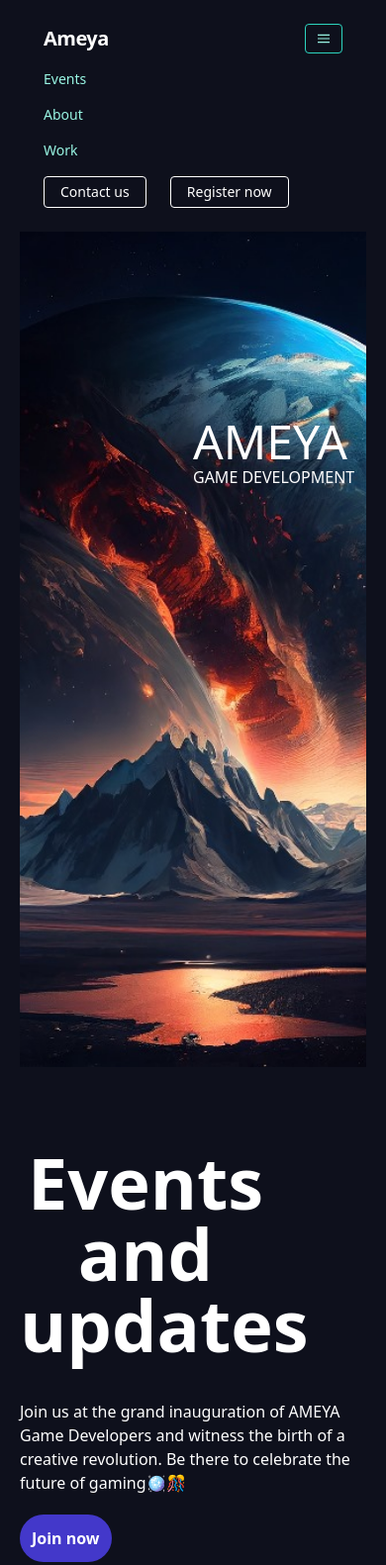
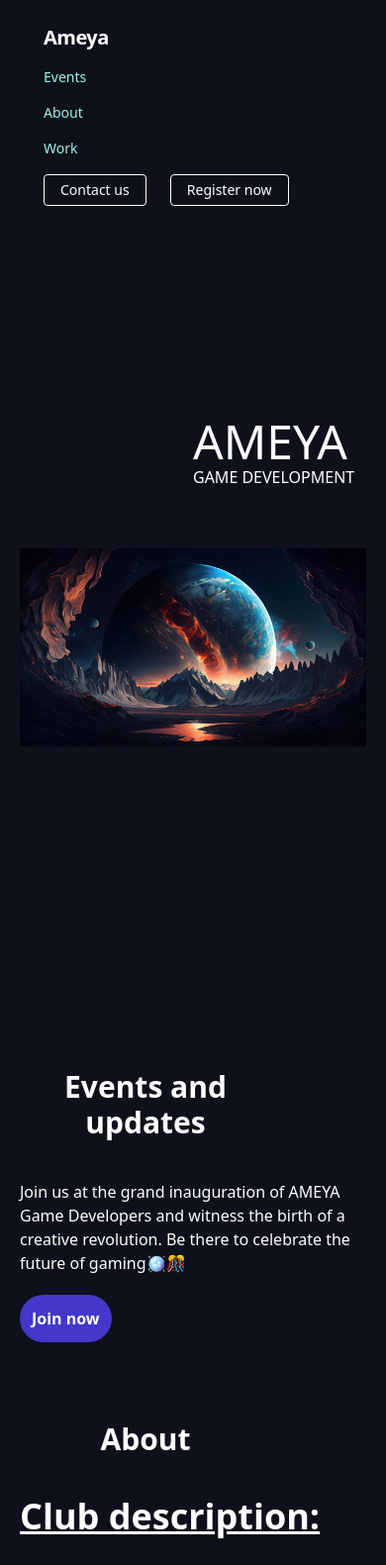
Before and after one commit to AmeyaCreatives/AmeyaCreatives, a website: page index.html in a window 390 px wide. Shown: the top 1581 px of the page at 99% size. Drawn offline with Linux system fonts and the light colour scheme.

Commit message:
Initial commit

```diff
--- a/index.html
+++ b/index.html
@@ -15,7 +15,7 @@
   <body class="max-[640px]:mx-5">
     <header class="flex flex-col justify-center items-center text-white">
       <div class="container">
-        <nav class="flex items-center justify-between flex-wrap p-6">
+        <nav class="flex items-center justify-between flex-wrap p-6 ">
           <div class="flex items-center flex-shrink-0 text-white mr-6">
             <!-- <svg
               class="fill-current h-8 w-8 mr-2"
@@ -30,7 +30,7 @@
             </svg> -->
             <span class="font-semibold text-xl tracking-tight">Ameya</span>
           </div>
-          <div class="block lg:hidden">
+          <!-- <div class="block lg:hidden">
             <button
               class="flex items-center px-3 py-2 border rounded text-teal-200 border-teal-400 hover:text-white hover:border-white"
             >
@@ -43,7 +43,7 @@
                 <path d="M0 3h20v2H0V3zm0 6h20v2H0V9zm0 6h20v2H0v-2z" />
               </svg>
             </button>
-          </div>
+          </div> -->
           <div class="w-full block flex-grow lg:flex lg:items-center lg:w-auto">
             <div class="text-sm lg:flex-grow">
               <a
@@ -85,20 +85,20 @@
     <section class="flex flex-col justify-center items-center">
       <div class="container">
         <img
-          class="h-screen w-screen object-cover relative text-center text-black"
+          class="h-screen w-screen object-contain relative text-center text-black "
           src="asssets/images/background_4.png"
           alt=""
         />
-        <div class="absolute top-2/4 left-2/4 s1-d text-white">
+        <div class="absolute top-2/4 left-2/4 s1-d text-white ">
           <h1 class="text-5xl">AMEYA</h1>
           <span>GAME DEVELOPMENT</span>
         </div>
       </div>
     </section>
     <!-- events and updates section of the page  -->
-    <section class="flex flex-col justify-center items-center mt-20 text-white">
+    <section class="flex flex-col justify-center items-center mt-20 text-white max-[768px]:mt-1">
       <div class="container">
-        <h1 class="text-center mr-24 text-7xl font-bold pb-10">
+        <h1 class="text-center mr-24 text-7xl font-bold pb-10 max-[640px]:text-5xl max-[468px]:text-3xl">
           Events and updates
         </h1>
         <div>
@@ -120,7 +120,7 @@
     <!-- About section of the page -->
     <section class="flex flex-col justify-center items-center mt-20">
       <div class="container text-white flex flex-col">
-        <span class="text-center mr-24 text-7xl font-bold pb-10">About</span>
+        <span class="text-center mr-24 text-7xl font-bold pb-10 max-[640px]:text-5xl max-[468px]:text-3xl">About</span>
         <div
           class="flex gap-10 max-[768px]:flex-col max-[768px]:justify-center max-[768px]:items-center"
         >
@@ -160,7 +160,7 @@
     <!-- Work section of the page -->
     <section class="flex flex-col justify-center items-center text-white mt-20">
       <div class="container">
-        <h1 class="text-center mr-24 text-7xl font-bold pb-10">Work</h1>
+        <h1 class="text-center mr-24 text-7xl font-bold pb-10 max-[640px]:text-5xl max-[468px]:text-3xl">Work</h1>
         <div
           class="flex gap-10 max-[768px]:flex-col max-[768px]:justify-center max-[768px]:items-center"
         >
@@ -212,7 +212,7 @@
     <!-- Contact page of the  -->
     <section class="flex flex-col justify-center items-center text-white my-20">
       <div class="container">
-        <h1 class="text-center mr-24 text-7xl font-bold pb-10">Contact us:</h1>
+        <h1 class="text-center mr-24 text-7xl font-bold pb-10 max-[640px]:text-5xl max-[468px]:text-3xl">Contact us:</h1>
         <div class="flex flex-col gap-3">
           <div>
             <span>Email:</span>
@@ -236,7 +236,7 @@
       class="flex flex-col justify-center items-end mt-20 text-white max-[768px]:items-center"
     >
       <div class="container w-1/3 max-[768px]:w-full">
-        <h1 class="text-center mr-24 text-7xl font-bold pb-10">Register now</h1>
+        <h1 class="text-center mr-24 text-7xl font-bold pb-10 max-[640px]:text-5xl max-[468px]:text-3xl">Register now</h1>
         <p>
           Explore limitless opportunities in gaming, design, management, and
           more. Enroll now to shape the future with AMEYA Game Developers!
```
Also changed, not shown: dist/output.css.
